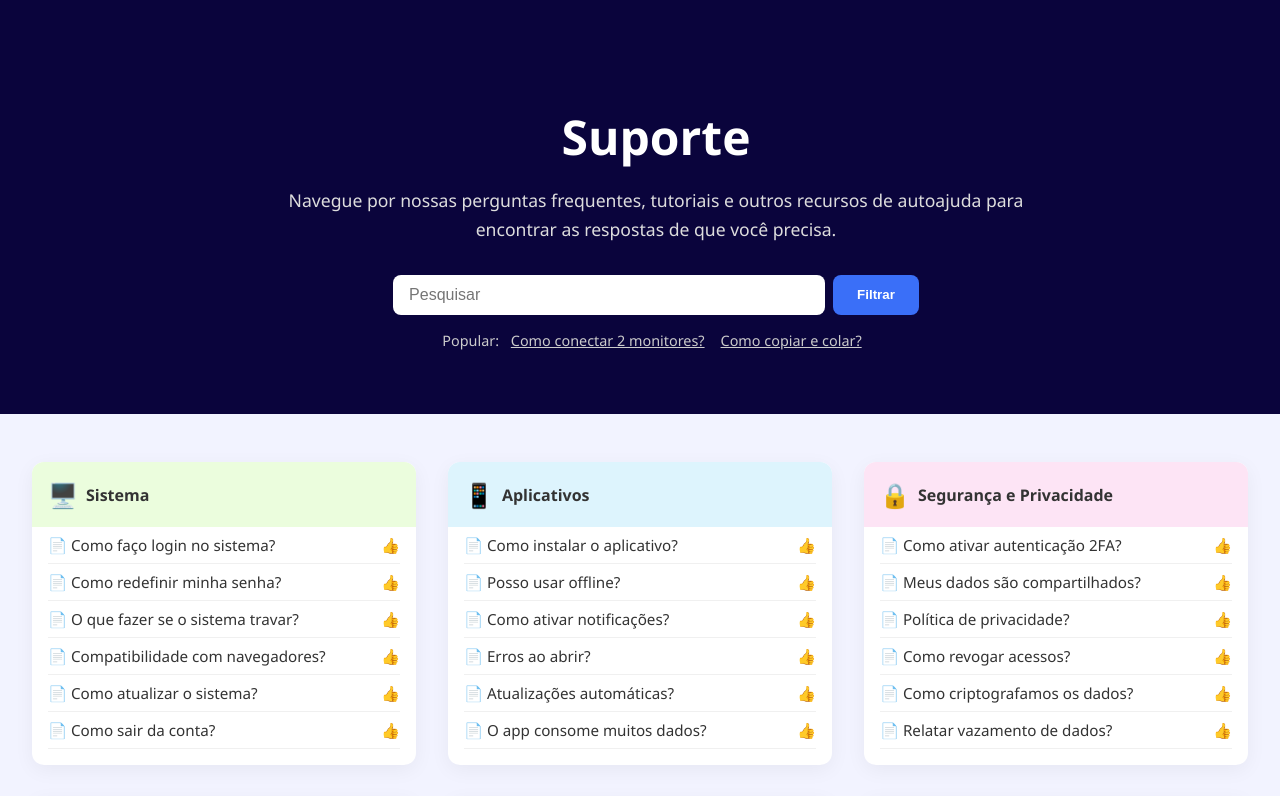
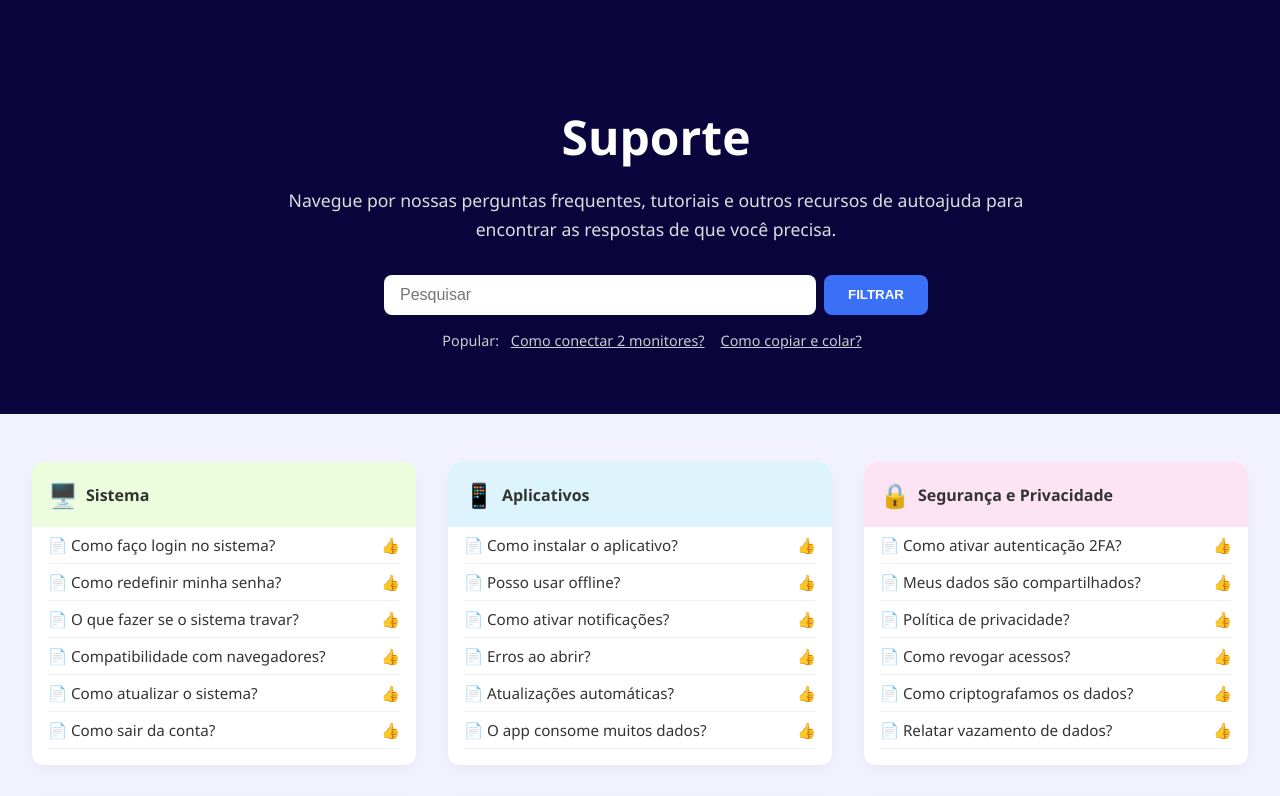
Before and after one commit to xofia02/FAQ_Front-End, a React (Vite) app: page / in a window 1280 px wide. Shown: the top 796 px of the page. Built offline with nearby package versions, Linux system fonts and the light colour scheme.

Commit message:
Pequenas alterações feitas

```diff
--- a/index.html
+++ b/index.html
@@ -2,9 +2,9 @@
 <html lang="en">
   <head>
     <meta charset="UTF-8" />
-
+  <link rel="icon" type="image/svg+xml" href="/sistemafaq_icon.svg" />
     <meta name="viewport" content="width=device-width, initial-scale=1.0" />
-    <title>Vite + React</title>
+    <title>Sistema FAQ</title>
   </head>
   <body>
     <div id="root"></div>
--- a/src/Pages/Filtragem/configuracoes/Configuracoes.jsx
+++ b/src/Pages/Filtragem/configuracoes/Configuracoes.jsx
@@ -24,7 +24,7 @@
   return (
     <CategoriaLayout
       icone="⚙️"
-      titulo="Configirações"
+      titulo="Configurações"
       cor="#4CAF50"
       perguntas={perguntas}
     />
--- a/src/Pages/Home/Home.jsx
+++ b/src/Pages/Home/Home.jsx
@@ -114,7 +114,7 @@
           </p>
           <div className="search-bar">
             <input type="text" placeholder="Pesquisar" />
-            <button>Filtrar</button>
+           <button>FILTRAR</button>
           </div>
           <div className="popular">
             <span>Popular: </span>
--- a/src/components/Comentario/Comentario.jsx
+++ b/src/components/Comentario/Comentario.jsx
@@ -21,7 +21,6 @@
         </div>
 
         <div className="rodape-comentario">
-          <button className="botao-tag">Escolher Tag</button>
           <button className="botao-anexo">
             <svg width="16" height="16" viewBox="0 0 24 24" fill="none">
               <path
```
Also changed, not shown: sistemafaq_icon.svg (added).
